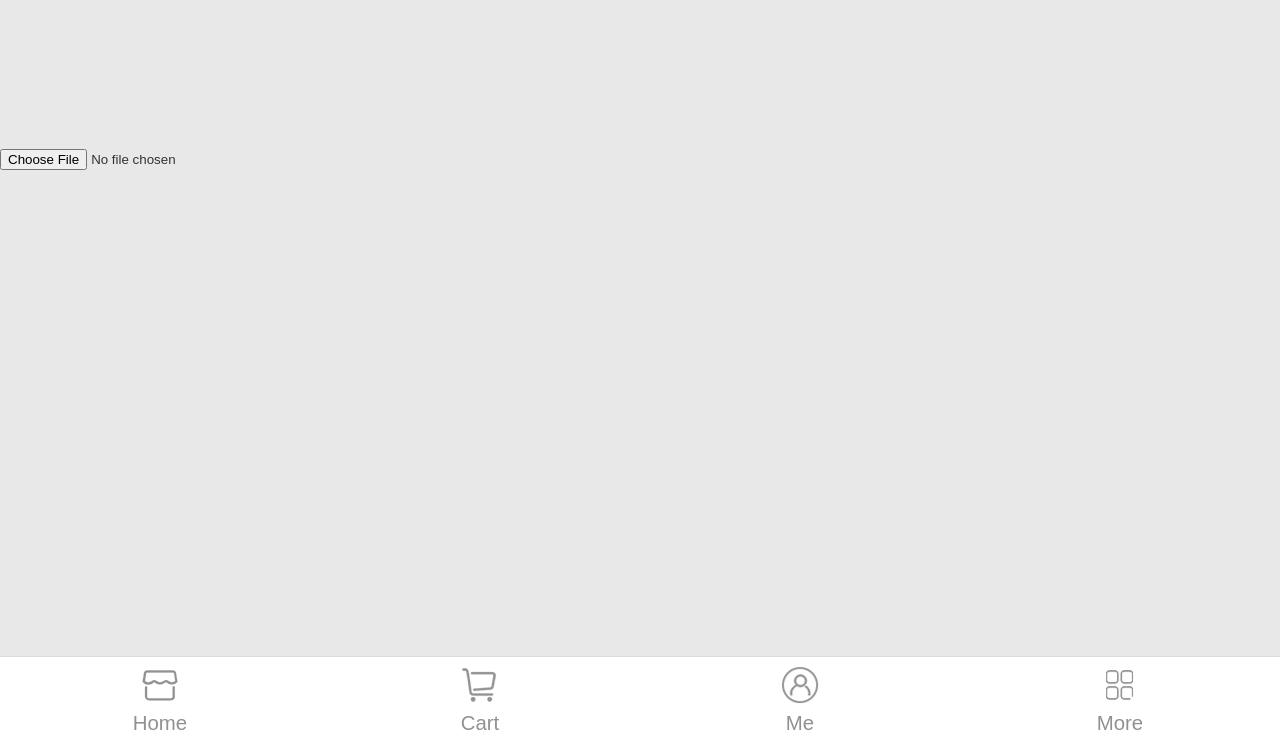
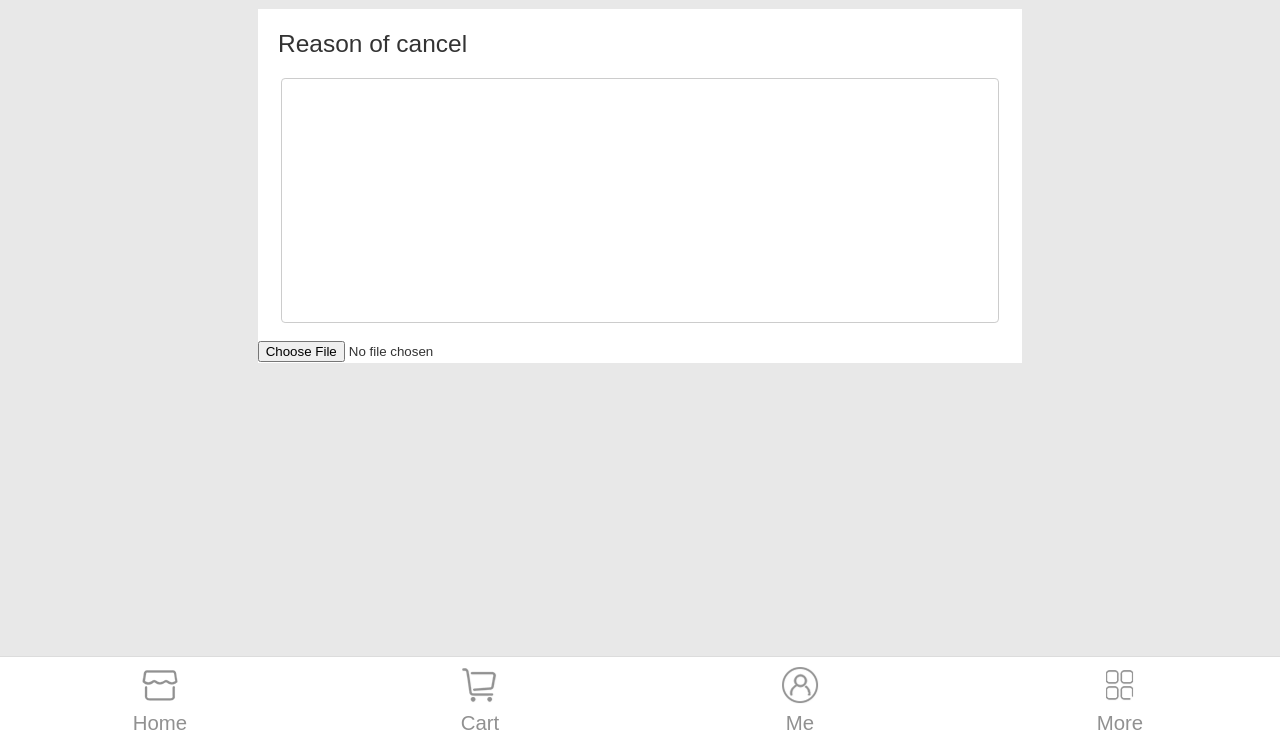
Before and after one commit to silencesy/shopping, a website: page refund.html in a window 1280 px wide. Shown: the part 62-800 px from the top of the page. Drawn offline with Linux system fonts and the light colour scheme.

Commit message:
不知道

```diff
--- a/css/base.css
+++ b/css/base.css
@@ -1265,12 +1265,12 @@ header {
 
 /*------Order Confirmation end----*/
 
-=======
+
 /*-- Add-address --*/
 .personal-dz {
     width: 100%;
     margin-bottom: 0.2rem;
-    border-bottom: 1px solid rgba(0, 0, 0, 0.63);
+    border-bottom: 1px solid #ddd;
 }
 .personal-dz p {
     display: inline-block;
@@ -1333,3 +1333,26 @@ header {
 
 
 /*-- Add-address end --*/
+
+/*---------refund开始------------*/
+
+.refund-content {
+    margin-top: 0.933333rem;
+    background-color: #fff;
+}
+
+.refund-content p {
+    font-size: 0.32rem;
+    padding: 0.266667rem;
+}
+
+#refund-textarea {
+    width: 94%;
+    height: 3.2rem;
+    border: 1px solid #ccc;
+    font-size: 0.32rem;
+    margin-left: 3%;
+    border-radius: 0.053333rem;
+    padding: 0.2rem;
+}
+/*---------refund结束------------*/
--- a/refund.html
+++ b/refund.html
@@ -14,12 +14,13 @@
 			</a>
 			<div class="title-text">Refund</div>
 		</header>
-	</div>
-
-
-	<form action="#" style="margin-top:200px">
-		<input type="file" value="shagnch">
+		<article class="refund-content">
+			<p>Reason of cancel</p>
+			<form action="#">
+				<textarea rows="10" id="refund-textarea"></textarea>
+				<input type="file">
 			</form>
+		</article>
 
 		<footer class="sc-footer">
 			<div class="footNav">
@@ -49,5 +50,6 @@
 					</div>
 			</div>
 		</footer>
+	</div>
 </body>
 </html>
```
Also changed, not shown: add-address.html (indentation only), images/addressborder.jpg (added), images/lifestyle.png (added), images/ticket.png (added). Lines whose indentation alone changed are shown as unchanged.
